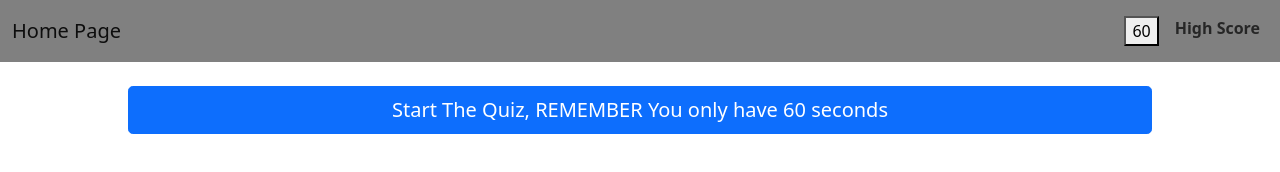
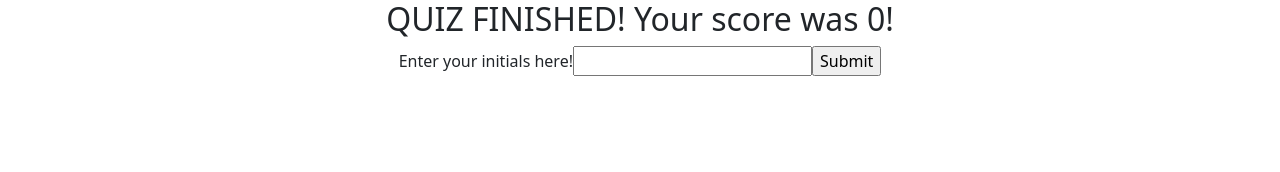
Before and after one commit to kmh8827/Homework4, a plain HTML site: page index.html in a window 1280 px wide. Both pictures are taken after a click on the link "High Score". Drawn offline with nearby package versions, Linux system fonts and the light colour scheme.

Commit message:
Added a form to get input for high scores

```diff
--- a/highscores.html
+++ /dev/null
@@ -1,29 +0,0 @@
-<!DOCTYPE html>
-<head>
-    <title>Javascript Quiz High Scores!</title>
-    <link href="https://cdn.jsdelivr.net/npm/bootstrap@5.0.0-beta1/dist/css/bootstrap.min.css" rel="stylesheet"
-    integrity="sha384-giJF6kkoqNQ00vy+HMDP7azOuL0xtbfIcaT9wjKHr8RbDVddVHyTfAAsrekwKmP1" crossorigin="anonymous">
-    <link rel="stylesheet" href="style.css">
-</head>
-<body>
-<nav class="navbar navbar-expand-lg navbar-light bg-light">
-    <div class="container-fluid">
-      <a class="navbar-brand" href="index.html">Home Page</a>
-      <button class="navbar-toggler" type="button" data-bs-toggle="collapse" data-bs-target="#navbarNav" aria-controls="navbarNav" aria-expanded="false" aria-label="Toggle navigation">
-        <span class="navbar-toggler-icon"></span>
-      </button>
-      <div class="collapse navbar-collapse" id="navbarNav">
-        <ul class="navbar-nav">
-          <li class="nav-item">
-            <a class="nav-link" href="highscores.html">High Scores!</a>
-          </li>
-        </ul>
-      </div>
-    </div>
-  </nav>
-<div class="container">
-
-</div>
-
-  <script type="text/javascript" src="script.js"></script>
-</body>
--- a/index.html
+++ b/index.html
@@ -23,7 +23,7 @@
                     </a>
                 </li>
                 <li class="nav-item">
-                    <a class="nav-link" href="#"><b>High Score</b></a>
+                    <a class="nav-link" id="high-score"><b>High Score</b></a>
                 </li>
             </ul>
           </div>
@@ -35,7 +35,6 @@
       <div id="container">
         <div id="inside">
 
-
         </div>
       </div>
 
--- a/script.js
+++ b/script.js
@@ -1,22 +1,26 @@
 var startButton = document.createElement("button");
 var makeChoice = document.getElementById("container");
 var questionAsk = document.createElement("h2");
+var highScore = document.getElementById("high-score");
 var option1 = document.createElement("button");
 var option2 = document.createElement("button");
 var option3 = document.createElement("button");
 var option4 = document.createElement("button");
-var lock = false;
 var counter = 0;
+
 
 var score = 0;
 var questions = [];
+
+highScore.onclick = function() {
+    exitQuiz();
+}
 
 startButton.setAttribute("class", "btn btn-primary btn-lg btn-block");
 startButton.setAttribute("style", "width: 80%;margin: 0 10% 10px 10%");
 startButton.textContent = "Start The Quiz, REMEMBER You only have 60 seconds";
 
 document.getElementById("container").append(startButton);
-
 
 // //List of Questions that can appear on the quiz
 var question1 = [
@@ -98,7 +102,6 @@ function ThisQuestion(questionPicked) {
         option3.textContent = (question1[3]);
         option4.textContent = (question1[4]);
         option2.value = "correct";
-        console.log("1");
 
 
     } else if (questionPicked === 2) {
@@ -108,7 +111,6 @@ function ThisQuestion(questionPicked) {
         option3.textContent = (question2[3]);
         option4.textContent = (question2[4]);
         option1.value = "correct";
-        console.log("2");
 
     } else if (questionPicked === 3) {
         questionAsk.textContent = (question3[0]);
@@ -117,7 +119,6 @@ function ThisQuestion(questionPicked) {
         option3.textContent = (question3[3]);
         option4.textContent = (question3[4]);
         option3.value = "correct";
-        console.log("3");
 
     } else if (questionPicked === 4) {
         questionAsk.textContent = (question4[0]);
@@ -126,7 +127,6 @@ function ThisQuestion(questionPicked) {
         option3.textContent = (question4[3]);
         option4.textContent = (question4[4]);
         option3.value = "correct";
-        console.log("4");
 
     } else if (questionPicked === 5) {
         questionAsk.textContent = (question5[0]);
@@ -135,8 +135,6 @@ function ThisQuestion(questionPicked) {
         option3.textContent = (question5[3]);
         option4.textContent = (question5[4]);
         option4.value = "correct";
-        console.log("5");
-
     }
 
 }
@@ -147,17 +145,18 @@ function sendQuestions() {
     option2.setAttribute("class", "btn btn-primary btn-lg btn-block question");
     option3.setAttribute("class", "btn btn-primary btn-lg btn-block question");
     option4.setAttribute("class", "btn btn-primary btn-lg btn-block question");
-    // I added a function click to the page element-----------------------
+
     option1.setAttribute("onclick", "sendQuestions()");
     option2.setAttribute("onclick", "sendQuestions()");
     option3.setAttribute("onclick", "sendQuestions()");
     option4.setAttribute("onclick", "sendQuestions()");
+
     document.getElementById("inside").append(questionAsk);
     document.getElementById("inside").append(option1);
     document.getElementById("inside").append(option2);
     document.getElementById("inside").append(option3);
     document.getElementById("inside").append(option4);
-    // And counter to add the questions in per click------------------------
+
     ThisQuestion(questions[counter]);
     counter++;
     console.log(counter);
@@ -168,5 +167,30 @@ function sendQuestions() {
   }
 
 function exitQuiz() {
+    document.body.innerHTML = "";
+    var finished = document.createElement("h2");
+    var enterName = document.createElement("form");
+    var createInput = document.createElement("input");
+    var createSubmit = document.createElement("input");
+    var emptySpace = document.createElement("br");
 
+    finished.setAttribute("class","finishedQuiz")
+    finished.textContent = "QUIZ FINISHED! Your score was " + score + "!";
+    document.body.append(finished);
+
+    createSubmit.setAttribute("type","submit");
+    createInput.setAttribute("type","text");
+    enterName.setAttribute("class","enterName")
+    enterName.setAttribute("type","text");
+    enterName.textContent = "Enter your initials here!";
+
+    enterName.appendChild(createInput);
+    enterName.appendChild(createSubmit);
+    document.body.append(enterName);
+    enterName.onsubmit = function() {highScoreList()};
 }
+
+// function highScoreList() {
+//     document.body.innerHTML = "";
+//     localStorage.setItem()
+// }
--- a/style.css
+++ b/style.css
@@ -12,6 +12,12 @@
   width: 60%;
   margin: 0 0 5px 10px;
 }
+.finishedQuiz {
+  text-align: center;
+}
+.enterName {
+  text-align: center;
+}
   #correct {
     background-color: yellow;
   }
```
